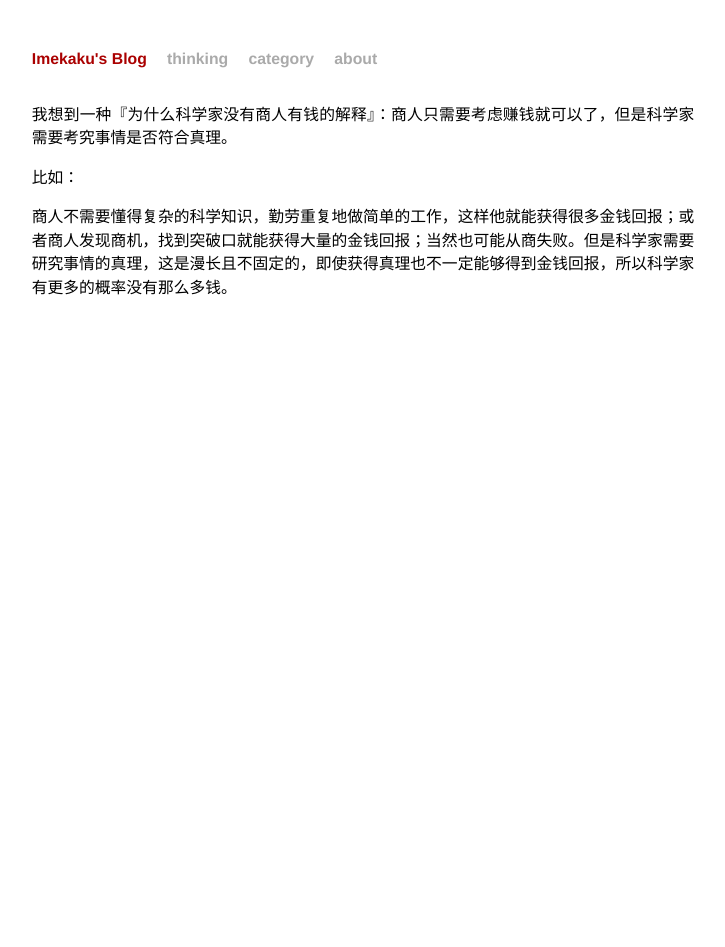
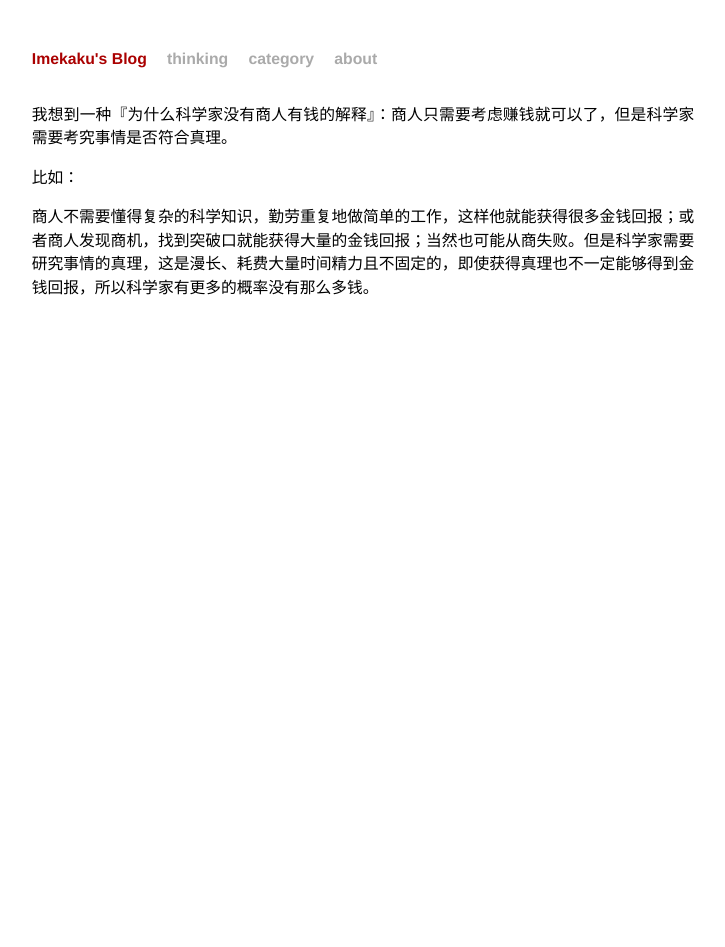
Before and after one commit to imekaku/imekaku.github.io, a Jekyll site: the page built from _thinking_collection/2019-09-03-Tuesday.md, in a window 1280 px wide. Shown: the whole page, without its empty margins (277-1002 px from the left). Built offline with Jekyll 4.4.1, drawn with Linux system fonts in a browser that asks for light colours.

Commit message:
update thinking

```diff
--- a/_thinking_collection/2019-09-03-Tuesday.md
+++ b/_thinking_collection/2019-09-03-Tuesday.md
@@ -6,7 +6,7 @@ layout: thinking
 
 比如：
 
-商人不需要懂得复杂的科学知识，勤劳重复地做简单的工作，这样他就能获得很多金钱回报；或者商人发现商机，找到突破口就能获得大量的金钱回报；当然也可能从商失败。但是科学家需要研究事情的真理，这是漫长且不固定的，即使获得真理也不一定能够得到金钱回报，所以科学家有更多的概率没有那么多钱。
+商人不需要懂得复杂的科学知识，勤劳重复地做简单的工作，这样他就能获得很多金钱回报；或者商人发现商机，找到突破口就能获得大量的金钱回报；当然也可能从商失败。但是科学家需要研究事情的真理，这是漫长、耗费大量时间精力且不固定的，即使获得真理也不一定能够得到金钱回报，所以科学家有更多的概率没有那么多钱。
 
 <p style="display:none;">
 
```
